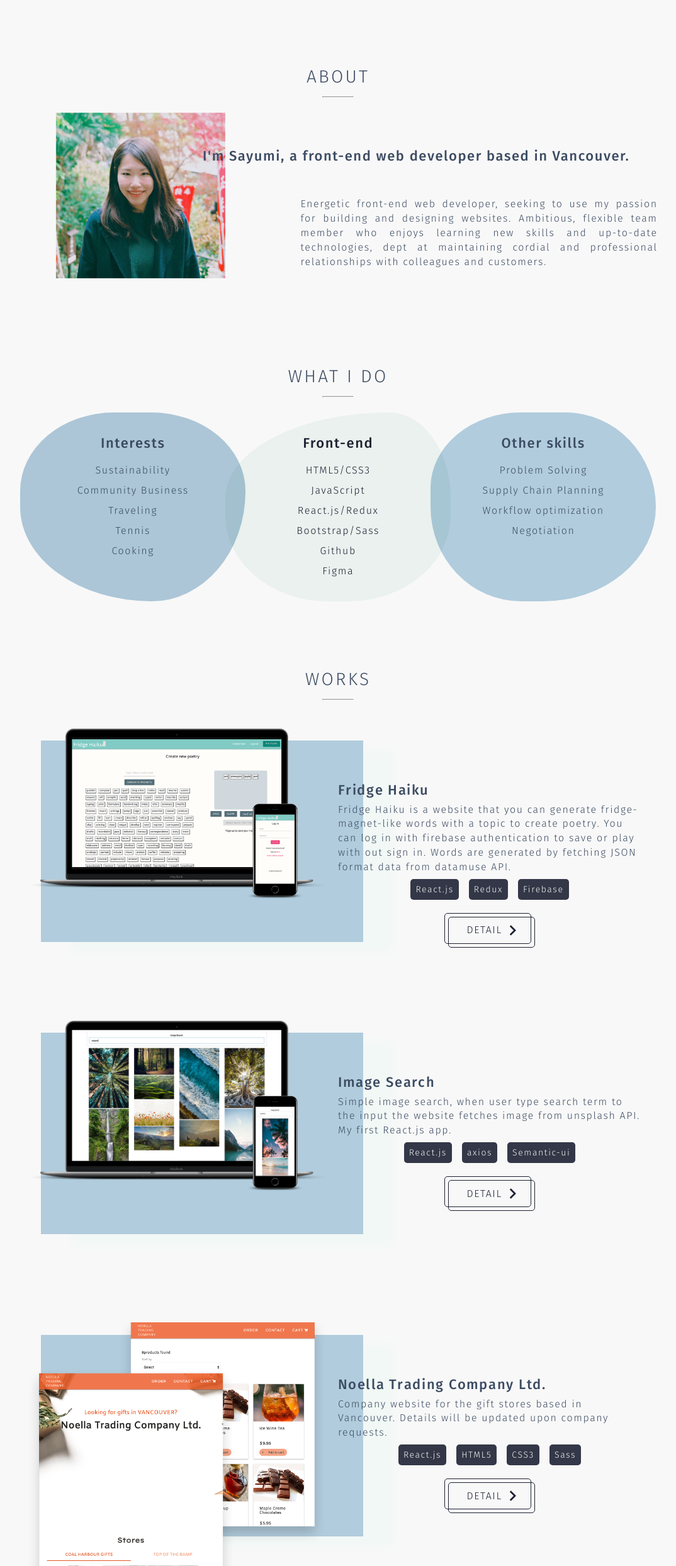
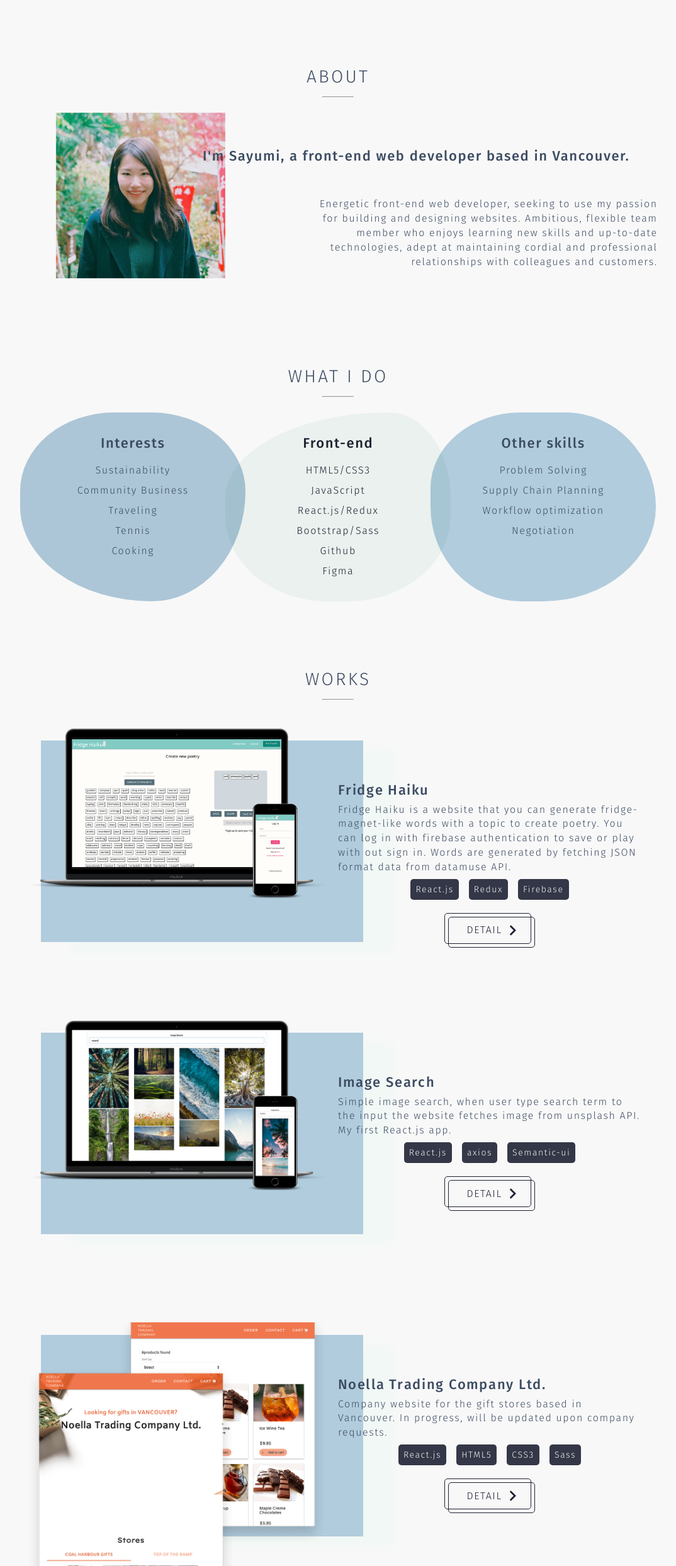
Before and after one commit to Sayumi-n/portfolio-react, a React (Create React App) app: page / in a window 1280 px wide. Shown: the part 754-3241 px from the top of the page at 63% size, without its empty margins (103-1177 px from the left). Built offline with nearby package versions, Linux system fonts and the light colour scheme.

Commit message:
image compressed

```diff
--- a/public/index.html
+++ b/public/index.html
@@ -45,7 +45,7 @@
         padding: 0;
       }
     </style>
-    <title>Sayumi Portfolio Website</title>
+    <title>Sayumi N Portfolio Website</title>
   </head>
   <body>
     <noscript>You need to enable JavaScript to run this app.</noscript>
--- a/src/components/mainpage/About.jsx
+++ b/src/components/mainpage/About.jsx
@@ -69,7 +69,7 @@ const About = () => {
                 </Typography>
               </Fade>
             </StyledHeadlineDiv>
-            <p align="justify" style={{ padding: "30px" }}>
+            <p align="right" style={{ padding: "30px" }}>
               {AboutContent.aboutMe.text}
             </p>
           </Grid>
--- a/src/components/mainpage/AboutContent.jsx
+++ b/src/components/mainpage/AboutContent.jsx
@@ -1,7 +1,7 @@
 export const AboutContent = {
   aboutMe: {
     text:
-      "Energetic front-end web developer, seeking to use my passion for building and designing websites. Ambitious, flexible team member who enjoys learning new skills and up-to-date technologies, dept at maintaining cordial and professional relationships with colleagues and customers.",
+      "Energetic front-end web developer, seeking to use my passion for building and designing websites. Ambitious, flexible team member who enjoys learning new skills and up-to-date technologies, adept at maintaining cordial and professional relationships with colleagues and customers.",
   },
   lists: {
     interest: {
--- a/src/components/subpage/ProjectContent.jsx
+++ b/src/components/subpage/ProjectContent.jsx
@@ -6,7 +6,7 @@ export const ProjectObj = {
     madeWithMain: ["React.js", "Redux", "Firebase"],
     madeWithSub: ["Materialize", "Datamuse API", "HTML5", "CSS3"],
     description:
-      "Your fridge magnet poetry is gone at shared house refrigerator? This is a web app for you! Fridge Haiku is a website that you can generate fridge-magnet-like words with a topic to create poetry. You can log in with twitter account with firebase authentication to save or play with out sign in. Also you can share to your twitter as an image. Words are generated by fetching JSON format data from datamuse API.",
+      "Your fridge magnet poetry is gone at shared house refrigerator? This is a web app for you! Fridge Haiku is a website that you can generate fridge-magnet-like words with a topic to create poetry. You can log in with firebase authentication to save or play with out sign in. Also you can share to your twitter as an image (Comming soon...!). Words are generated by fetching JSON format data from datamuse API.",
   },
   project2: {
     title: "Image Search",
@@ -15,18 +15,18 @@ export const ProjectObj = {
     madeWithMain: ["React.js", "axios", "Semantic-ui"],
     madeWithSub: ["Unsplash API", "HTML5", "CSS3"],
     description:
-      "Your fridge magnet poetry is gone at shared house refrigerator? This is a web app for you! Fridge Haiku is a website that you can generate fridge-magnet-like words with a topic to create poetry. You can log in with twitter account with firebase authentication to save or play with out sign in. Also you can share to your twitter as an image. Words are generated by fetching JSON format data from datamuse API.",
+      "My first React.js-app. Simple image search, when user type search term to the input the website fetches image from unsplash API.",
   },
   project3: {
     title: "Noella Trading Company Ltd.",
     summary:
-      "Company website for the gift stores based in Vancouver. Details will be updated upon company requests.",
+      "Company website for the gift stores based in Vancouver. In progress, will be updated upon company requests.",
     madeWithMain: ["React.js", "HTML5", "CSS3", "Sass"],
     // madeWithSub: [
     //   "Materialize",
 
     // ],
     description:
-      "My first individual responsive website project after I learned HTML/CSS for 2 months. First website demo:https://noellatradingcompany.github.io/  Since the company didn't have website yet, I built this website from scratch with Figma, HTML5, CSS3, JavaScript and jQuery. After I learned React for 2 months and some principals of UI/UX design, I rebuilt website with React.js. Still discussing what functions they need, will be updatedwith additional functionality like online shop and Instagram API. Noella means Christmas in French, and the company owns two giftstores with different concepts in Vancouver, so I tried design website that fits to both of them.",
+      "My first individual responsive website project after I learned HTML/CSS for 2 months. First website demo:https://noellatradingcompany.github.io/  Since the company didn't have website yet, I built this website from scratch with Figma, HTML5, CSS3, JavaScript and jQuery. After I learned React for 2 months and some principals of UI/UX design, I rebuilt website with React.js. Still discussing what functions they need, will be updated with additional functionality like online shop and Instagram API. Noella means Christmas in French, and the company owns two gift stores with different concepts in Vancouver, so I tried design website that fits to both of them.",
   },
 };
```
Also changed, not shown: public/images/footer.png, public/images/noella.png.
